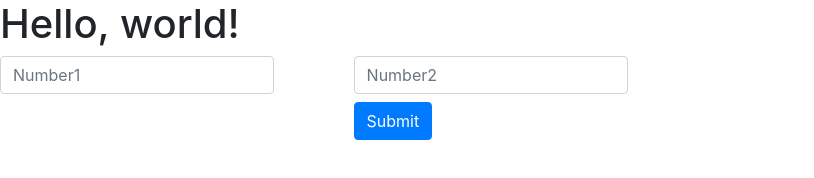
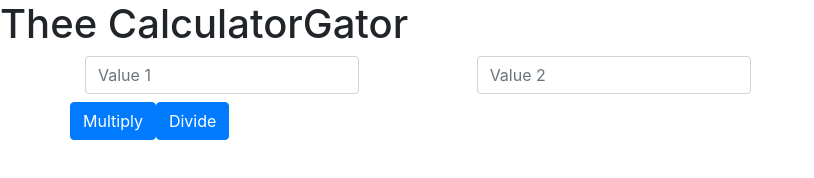
Before and after one commit to trevianxyz/js-orbit--basic-calculator, a plain HTML site: page index.html in a window 1280 px wide. Shown: the whole page, without its empty margins (0-814 px from the left). Drawn offline with nearby package versions, Linux system fonts and the light colour scheme.

Commit message:
final calc

```diff
--- a/index.html
+++ b/index.html
@@ -12,23 +12,55 @@
     <title>Hello, world!</title>
   </head>
   <body>
-    <h1>Hello, world!</h1>
-<form class="form-inline">
+    <h1>Thee CalculatorGator</h1>
+    <div class="container">
+      <form class="form-inline" id="calcGator">
         <div class="row">
+      <label class="sr-only" for="inlineFormInputName2">Numbers</label>
           <div class="col-6">
-  <label class="sr-only" for="inlineFormInputName2">Numbers</label>
-  <input type="text" class="form-control mb-2 mr-sm-2" id="number1" placeholder="Number1">
+            <input type="text" class="form-control mb-2 mr-sm-2" id="userinputVal1" placeholder="Value 1">
           </div>
           <div class="col-6">
-        <input type="text" class="form-control mb-2 mr-sm-2" id="number2" placeholder="Number2">
-        <button type="submit" class="btn btn-primary mb-2">Submit</button>
+            <input type="text" class="form-control mb-2 mr-sm-2" id="userinputVal2" placeholder="Value 2">
           </div>
+          <button type="submit" onclick="multiplyfn()" class="btn btn-primary mb-2">Multiply</button>
+          <button type="submit" onclick="dividefn()" class="btn btn-primary mb-2">Divide</button>
         </div>
       </form>
+    </div>
     <!-- Optional JavaScript -->
     <!-- jQuery first, then Popper.js, then Bootstrap JS -->
     <script src="https://code.jquery.com/jquery-3.4.1.slim.min.js" integrity="sha384-J6qa4849blE2+poT4WnyKhv5vZF5SrPo0iEjwBvKU7imGFAV0wwj1yYfoRSJoZ+n" crossorigin="anonymous"></script>
     <script src="https://cdn.jsdelivr.net/npm/popper.js@1.16.0/dist/umd/popper.min.js" integrity="sha384-Q6E9RHvbIyZFJoft+2mJbHaEWldlvI9IOYy5n3zV9zzTtmI3UksdQRVvoxMfooAo" crossorigin="anonymous"></script>
     <script src="https://stackpath.bootstrapcdn.com/bootstrap/4.4.1/js/bootstrap.min.js" integrity="sha384-wfSDF2E50Y2D1uUdj0O3uMBJnjuUD4Ih7YwaYd1iqfktj0Uod8GCExl3Og8ifwB6" crossorigin="anonymous"></script>
   </body>
+
+  <script>
+
+
+  function multiplyfn() {
+          // Selecting the input element and get its value
+    var inputVal1 = document.getElementById("userinputVal1").value;
+    var inputVal2 = document.getElementById("userinputVal2").value;
+    var answerMult = (inputVal1 * inputVal2);
+    alert(answerMult);
+
+    return(answerMult);
+    // Displaying the value
+
+  }
+
+  function dividefn() {
+          // Selecting the input element and get its value
+    var inputVal1 = document.getElementById("userinputVal1").value;
+    var inputVal2 = document.getElementById("userinputVal2").value;
+    var answerDivide = (inputVal1 / inputVal2);
+    alert(answerDivide);
+
+    return(answerDivide);
+    // Displaying the value
+
+  }
+  </script>
+
 </html>
--- a/script.js
+++ b/script.js
@@ -1,11 +1,13 @@
 let x = "value1";
 let y = "value2";
 
-function times(x, y) {
+function multiplyfn(x, y) {
 return(x * y);
 }
 
-function division(x, y) {
+ alert(inputVal);
+
+function dividefn(x, y) {
 return(x / y);
 }
 
```
Lines whose indentation alone changed are shown as unchanged.
